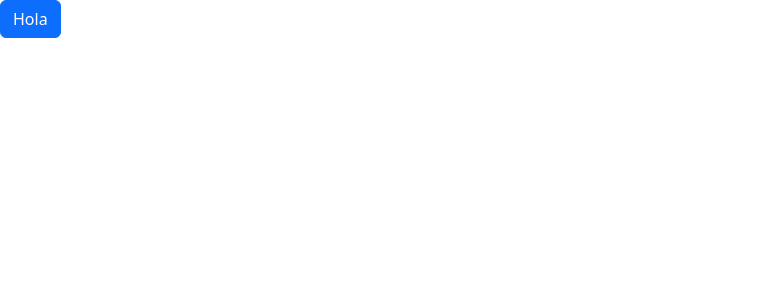
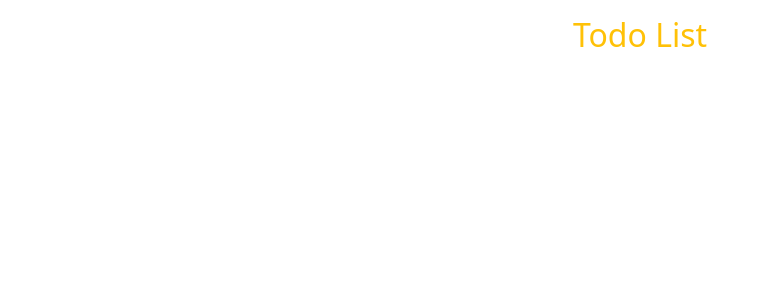
Before and after one commit to Luis0251/prueba-ciom, a React (Create React App) app: page / in a window 1280 px wide. Shown: the top 300 px of the page, without its empty margins (0-770 px from the left). Built offline with nearby package versions, Linux system fonts and the light colour scheme.

Commit message:
feature:added component header

```diff
--- /dev/null
+++ b/src/App.css
@@ -0,0 +1,31 @@
+.colored-toast.swal2-icon-success {
+    background-color: #a5dc86 !important;
+  }
+
+  .colored-toast.swal2-icon-error {
+    background-color: #f27474 !important;
+  }
+
+  .colored-toast.swal2-icon-warning {
+    background-color: #f8bb86 !important;
+  }
+
+  .colored-toast.swal2-icon-info {
+    background-color: #3fc3ee !important;
+  }
+
+  .colored-toast.swal2-icon-question {
+    background-color: #87adbd !important;
+  }
+
+  .colored-toast .swal2-title {
+    color: white;
+  }
+
+  .colored-toast .swal2-close {
+    color: white;
+  }
+
+  .colored-toast .swal2-html-container {
+    color: white;
+  }
--- a/src/App.js
+++ b/src/App.js
@@ -1,8 +1,14 @@
+import './App.css';
+import {Header} from './Components/Header'
 function App() {
+  const company = {
+    name: 'Todo List',
+  };
+
   return (
-    <div className="App">
-      <button className="btn btn-primary">Hola</button>
-    </div>
+    <>
+      <Header company={company}/>
+    </>
   );
 }
 
--- /dev/null
+++ b/src/Components/Header.jsx
@@ -0,0 +1,12 @@
+import React from 'react'
+
+export const Header = ({company}) => {
+    const {name} = company
+  return (
+    <header className='py-3 text-center'>
+        <div className='d-flex flex-column gap-1 container'>
+            <h2 className='text-warning m-0'>{name}</h2>
+        </div>
+    </header>
+  )
+}
--- a/src/index.css
+++ b/src/index.css
@@ -7,7 +7,14 @@ body {
   -moz-osx-font-smoothing: grayscale;
 }
 
-code {
-  font-family: source-code-pro, Menlo, Monaco, Consolas, 'Courier New',
-    monospace;
+.body {
+  background-image: linear-gradient(to right, #5558da, #5fd1f9);
+  margin: 0;
 }
+
+.root {
+  display: flex;
+  flex-direction: column;
+  min-height: 100vh;
+  overflow: hidden;
+}
```
